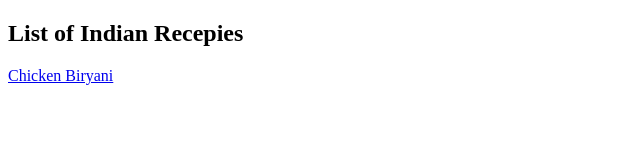
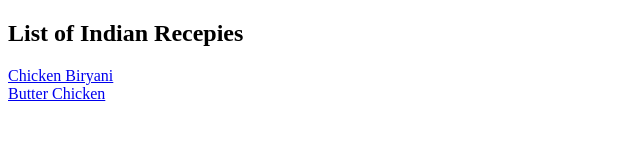
Before and after one commit to Vinay-Hirani/odin-recepies, a plain HTML site: page index.html in a window 1280 px wide. Shown: the whole page, without its empty margins (0-640 px from the left). Drawn offline with Linux system fonts and the light colour scheme.

Commit message:
Added Second recepie link to index.html

```diff
--- a/index.html
+++ b/index.html
@@ -10,6 +10,8 @@
     <h2>List of Indian Recepies</h2>
 
     <a href="./recepies/chicken-biryani.html">Chicken Biryani</a>
+    <br>
+    <a href="./recepies/butter-chicken.html">Butter Chicken</a>
 
 </body>
 </html>
```
